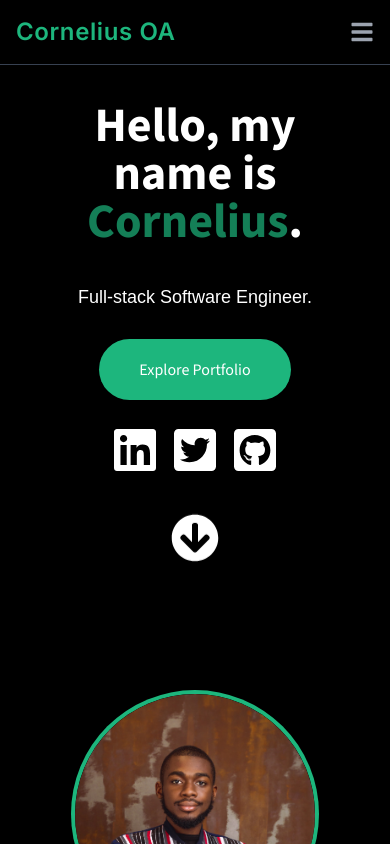
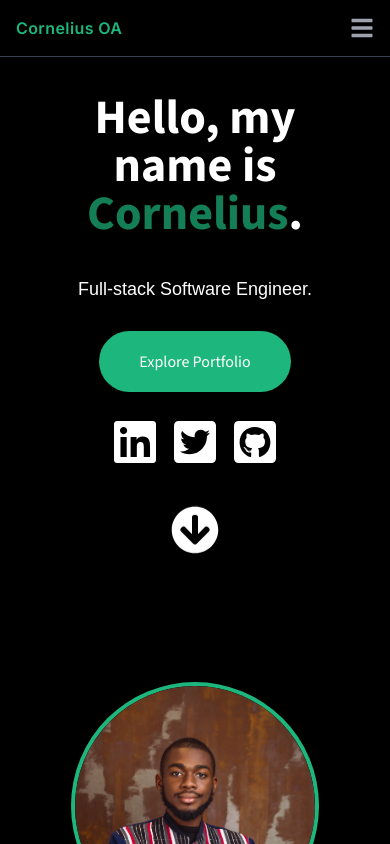
Before and after one commit to thecornisians/portfolio, a Next.js app: page / in a window 390 px wide. Shown: the top 844 px of the page. Built offline with nearby package versions, Linux system fonts and the light colour scheme.

Commit message:
updated navbar

```diff
--- a/components/Navbar.js
+++ b/components/Navbar.js
@@ -33,7 +33,7 @@ export default function Navbar() {
       <header className="bg-black dark:bg-gray-900 border-b border-gray-700 sticky top-0 z-50">
         <nav className="container mx-auto flex flex-wrap items-center justify-between p-4">
           <Link href="/" passHref>
-            <a className="flex items-center text-[#1DB67D] font-semibold text-2xl tracking-wide cursor-pointer select-none">
+            <a className="flex items-center text-[#1DB67D] font-semibold text-base md:text-2xl tracking-wide cursor-pointer select-none">
               Cornelius OA
             </a>
           </Link>
```
